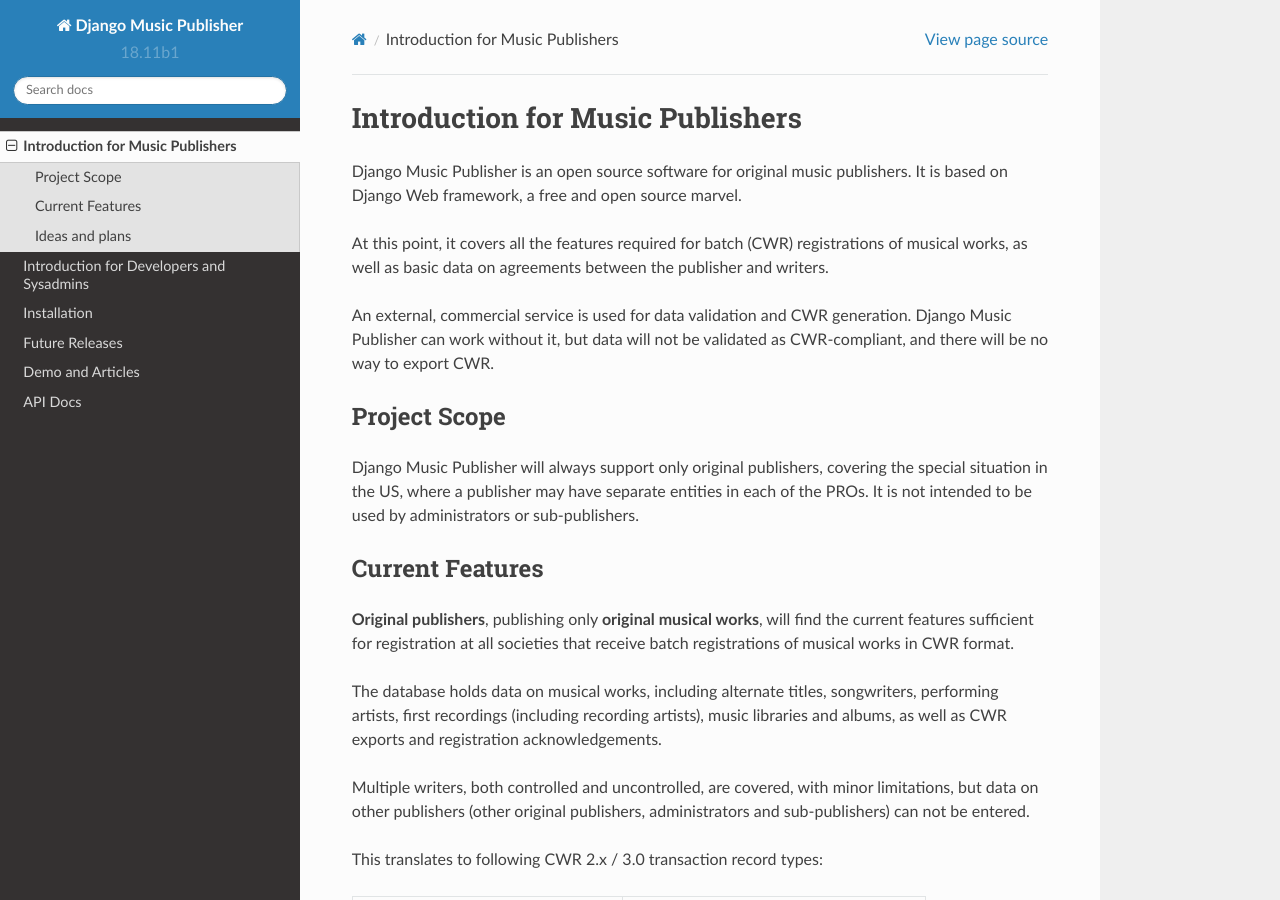
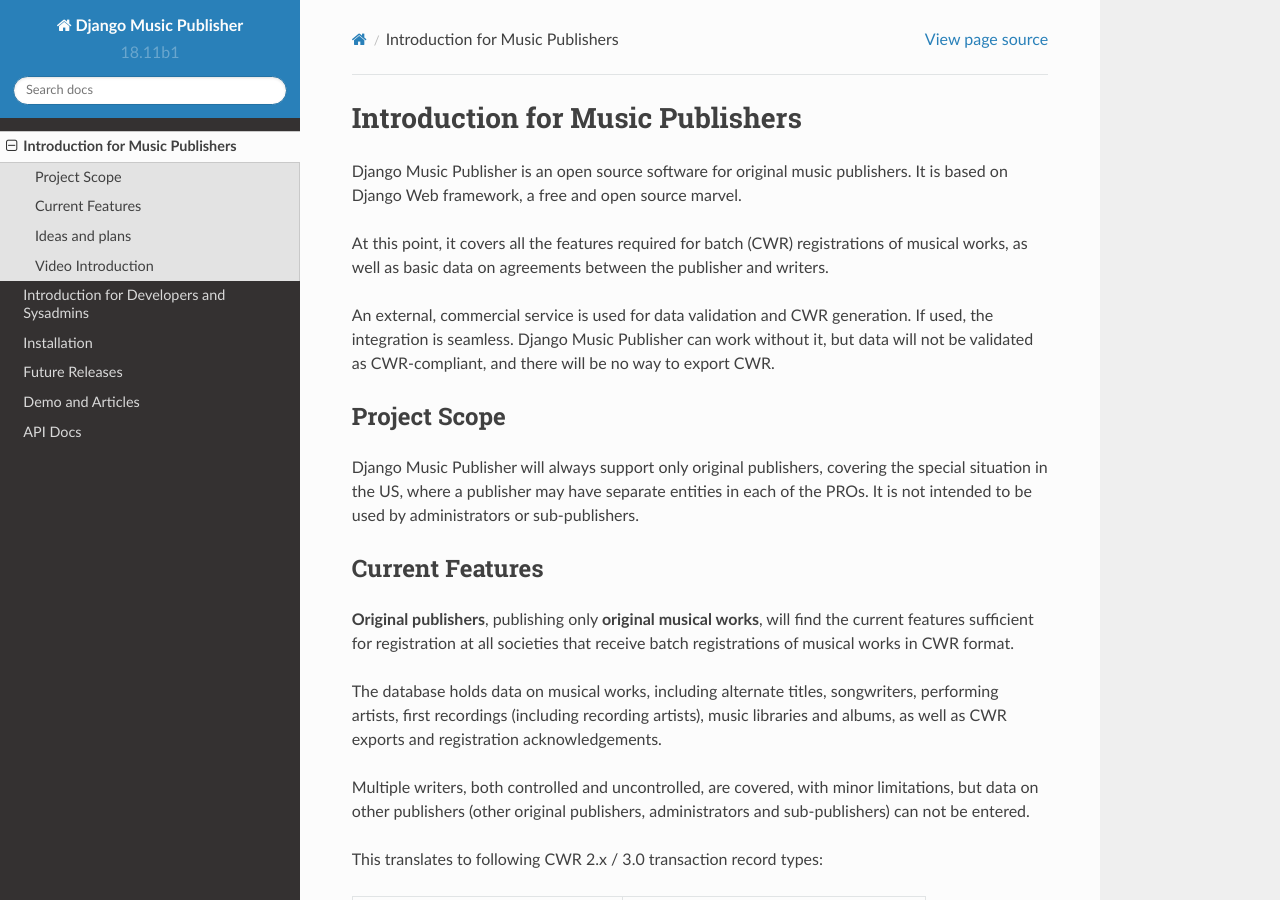
Before and after one commit to matijakolaric-com/django-music-publisher, a Sphinx documentation site: the page built from docs/introduction.rst, in a window 1280 px wide and 900 px high. Built offline with Sphinx 7.4.7 and the Read the Docs theme 2.0.0, drawn with Linux system fonts in a browser that asks for light colours; the version number is read from the project's files by our own code; some of the changed text lies outside the part shown.

Commit message:
links to videos added

```diff
--- a/docs/installation.rst
+++ b/docs/installation.rst
@@ -104,6 +107,8 @@
 provided, as well as ``token``, ``validator_url``, ``creator_url`` and
 ``highlighter_url`` values.
 
+More information is available in this `video <https://www.youtube.com/watch?v=COi6LCzUTVQ&index=4&list=PLDIerrls8_JBuS82lC3qMSt-Yc-SKq8g3>`_.
+
 Installing the project (standalone deployment)
 ===============================================================================
 
@@ -143,6 +148,7 @@
 
 Heroku
 +++++++++++++++++++++++++++++++++++++++++++++++++++++++++++++++++++++++++++++++
+
 If you would like to try Django Music Publisher, Heroku is a good choice. The
 free PostgreSQL tier can have up to 10.000 rows, which translates to about
 1.000 works.
--- a/docs/introduction.rst
+++ b/docs/introduction.rst
@@ -5,7 +5,7 @@
 
 At this point, it covers all the features required for batch (CWR) registrations of musical works, as well as basic data on agreements between the publisher and writers.
 
-An external, commercial service is used for data validation and CWR generation. Django Music Publisher can work without it, but data will not be validated as CWR-compliant, and there will be no way to export CWR.
+An external, commercial service is used for data validation and CWR generation. If used, the integration is seamless. Django Music Publisher can work without it, but data will not be validated as CWR-compliant, and there will be no way to export CWR.
 
 Project Scope
 +++++++++++++++++++++++++++++++++++++++++++++++++++++++++++++++++++++++++++++++
@@ -54,3 +54,8 @@
 * Automated CWR delivery (first to MusicMark and ICE Services)
 
 Please note that without sponsors, further development will be restricted to bugfixes and implementing CWR 3.0 functionality, using the external service, as outlined in :doc:`releases`.
+
+Video Introduction
+++++++++++++++++++
+
+A short introduction is available in this `video <https://www.youtube.com/watch?v=CG22Ov37qEU&list=PLDIerrls8_JBuS82lC3qMSt-Yc-SKq8g3>`_.
```
Also changed, not shown: other parts of docs/installation.rst (+3 -0 lines).
